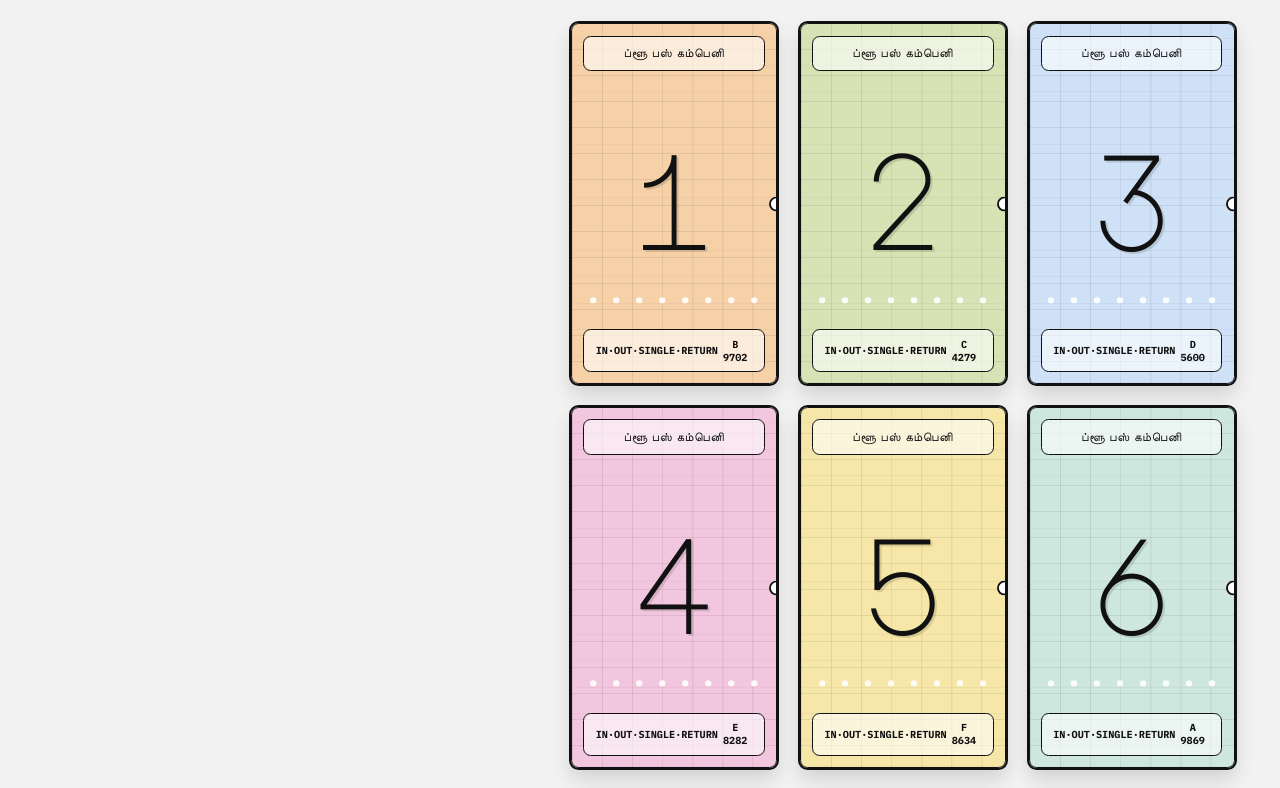
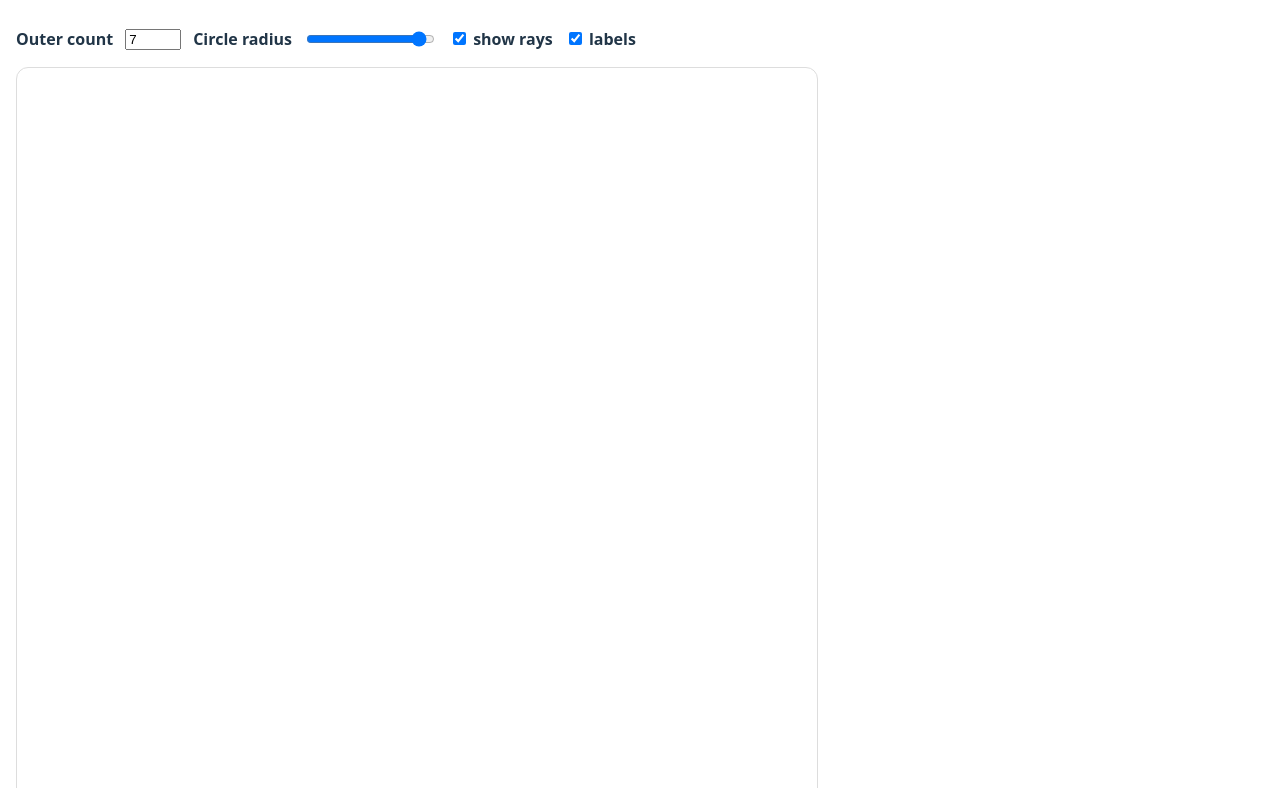
Before and after one commit to ActionSeeker/time-along-the-circle, a website built with Vite: page index.html in a window 1280 px wide. Shown: the part 22-810 px from the top of the page. Built offline with nearby package versions, Linux system fonts and the light colour scheme; files whose address does not match are found by name.

Commit message:
Adding html files

```diff
--- a/index.html
+++ b/index.html
@@ -1,205 +1,70 @@
-<!DOCTYPE html>
+<!doctype html>
 <html lang="en">
+
 <head>
-<meta charset="UTF-8" />
-<title>Printable Tickets (A4)</title>
+  <meta charset="utf-8" />
   <meta name="viewport" content="width=device-width, initial-scale=1" />
-
-<!-- Number font (swap if you like) -->
-<link href="https://fonts.googleapis.com/css2?family=League+Gothic&family=IBM+Plex+Mono:wght@700&display=swap" rel="stylesheet">
-<link href="https://fonts.googleapis.com/css2?family=Major+Mono+Display&display=swap" rel="stylesheet">
-
+  <title>Circle with Seven Around</title>
   <style>
-  /* ---------- PAGE & PRINT ---------- */
-  @page { size: A4; margin: 10mm; }              /* A4 with 10mm margins */
-  :root { --ink:#111; --page:#f2f2f2; }
-
-  body{
-    margin:0; background:var(--page);
-    font-family: system-ui, -apple-system, Segoe UI, Roboto, Arial, sans-serif;
+    :root {
+      --gap: 16px;
     }
 
-  /* Screen layout */
-  .toolbar{ position:sticky; top:0; background:#fff; padding:8px 12px; border-bottom:1px solid #ddd; }
-  .sheet{
-    display:grid; gap:6mm;
-    grid-template-columns: repeat(3, 1fr);
-    padding:12mm;
+    html,
+    body {
+      height: 100%;
     }
 
-  /* Hide toolbar when printing; force colours to print */
-  @media print{
-    .toolbar{ display:none; }
-    body{ background:#fff; }
-    .sheet{ padding:0; gap:6mm; }
-    *{
-      -webkit-print-color-adjust: exact;
-              print-color-adjust: exact;
-      forced-color-adjust: none;
-    }
+    body {
+      margin: 0;
+      font-family: system-ui, sans-serif;
+      display: grid;
+      place-items: center;
     }
 
-  /* ---------- TICKET CARD ---------- */
-.ticket{
-    /* Physical size */
-      width: 54mm;
-      /* ~credit card width, fits 3 across */
-      height: 95mm;
-      background: #f6d0a7;
-      /* default; each card will override */
-      color: var(--ink);
-      border: 0.5mm solid #111;
-      border-radius: 2mm;
-      position: relative;
-      display: flex;
-      flex-direction: column;
-      justify-content: space-between;
-      overflow: hidden;
-
-      /* avoid splitting across pages */
-      break-inside: avoid;
-      page-break-inside: avoid;
-      box-shadow: 0 4mm 8mm rgba(0, 0, 0, .15);
-      /* removed in print */
-
-  /* MULTI-BACKGROUND:
-     Order matters: first items are on TOP.
-     So we draw the grid first (on top), then the PNG, then the color. */
-  background:
-    /* 1: horizontal ledger (on top) */
-    repeating-linear-gradient(0deg, rgba(0,0,0,.08) 0 1px, transparent 1px 26px) top left / 100% 26px repeat,
-    /* 2: vertical ledger */
-    repeating-linear-gradient(90deg, rgba(0,0,0,.06) 0 1px, transparent 1px 30px) top left / 30px 100% repeat,
-    /* 3: PNG watermark (bottom) */
-    url("images/rail_map.png") center / cover no-repeat;
-    /* Let the PNG sink into the pastel stock; grids stay normal on top */
-  background-blend-mode: normal, normal, multiply !important;
-  outline:2px solid #111;
-
-  /* screen-only shadow; remove in print */
-  box-shadow: 0 10px 20px rgba(0,0,0,.15);
-}
-@media print {
-  .ticket{ box-shadow:none; }
-  *{
-    -webkit-print-color-adjust: exact;
-            print-color-adjust: exact;
-    forced-color-adjust: none;
-  }
+    .wrap {
+      width: min(800px, 92vw);
+      padding: var(--gap);
+      display: grid;
+      gap: var(--gap);
     }
 
-  /* light ledger grid */
-  .ticket::before{
-    content:""; position:absolute; inset:0; pointer-events:none;
-    background:
-      repeating-linear-gradient(0deg, rgba(0,0,0,.08) 0 0.2mm, transparent 0.2mm 7mm),
-      repeating-linear-gradient(90deg, rgba(0,0,0,.06) 0 0.2mm, transparent 0.2mm 8mm);
-    background-blend-mode: normal, normal, overlay;
-    opacity:.4;
-    z-index: 1
+    canvas {
+      width: 100%;
+      height: auto;
+      border: 1px solid #ddd;
+      border-radius: 12px;
     }
 
-  .head, .foot{
-    margin: 3mm;
-    padding: 2mm 3mm;
-    border: 0.5mm solid #111;
-    border-radius: 2mm;
-    background: rgba(255,255,255,.6);
-    text-align:center;
-  }
-  .head{ font-weight:800; font-size: 3.2mm; letter-spacing:.2mm; }
-  .foot{
-    display:flex;
-    justify-content:space-between;
-    align-items:center;
-    font: 700 2.7mm "IBM Plex Mono", ui-monospace, monospace;
+    .controls {
+      display: flex;
+      gap: 12px;
+      align-items: center;
+      flex-wrap: wrap;
     }
 
-  .head,.num,.foot { position: relative; z-index: 2; }
-
-  /* BIG number */
-.num{
-  font-family: "Major Mono Display", ui-monospace, SFMono-Regular, Menlo, Consolas, monospace;
-  font-weight: 900;
-  line-height: 1;
-  text-align: center;
-  color: #111;
-  font-size: 36mm;        /* single digits */
-  margin-top: -2mm;
-  letter-spacing: 0;      /* mono font = even spacing */
-  text-shadow: 0.6mm 0.6mm rgba(0,0,0,.12); /* optional depth */
-  font-variant-numeric: tabular-nums;       /* keeps widths consistent */
+    label {
+      font-weight: 600;
     }
-
-  .double{
-  font-size: 30mm;        /* fit 10–20 */
-  letter-spacing: -0.8mm; /* tighten two digits slightly */
-  }
-
-  /* subtle perforation row above footer */
-  .foot::before{
-    content: "........";
-    position: absolute;
-    left: 0mm;
-    right: 5mm;
-    bottom: 16mm;
-    letter-spacing: 5px;
-    /* height: 10mm; */
-    /* background:
-      radial-gradient(circle at 2mm 1.5mm, white 1.6mm, transparent 1.6mm) left top / 4mm 3mm repeat-x; */
-    opacity: .9;
-    pointer-events: none;
-    font-size: 30px;
-    color: white
-  }
-
-  /* side notches */
-  .ticket::after{
-    content:""; position:absolute; top:50%; right:-2mm; transform:translateY(-50%);
-    width:4mm; height:4mm; background:white; border-radius:50%;
-    box-shadow: inset 0 0 0 0.5mm #111;
-  }
-
-  /* pastel palette rotation */
-  .c0{ background-color:#f6d0a7; }
-  .c1{ background-color:#d7e3b5; }
-  .c2{ background-color:#cfe1f7; }
-  .c3{ background-color:#f2c6de; }
-  .c4{ background-color:#f6e6a8; }
-  .c5{ background-color:#cde7df; }
-  .c6{ background-color:#e8d0b9; }
-  .c7{ background-color:#d7cef2; }
-  .c8{ background-color:#ffd9c2; }
-  .c9{ background-color:#e3f0c7; }
   </style>
 </head>
+
 <body>
-
-<div class="toolbar">
-  <button onclick="window.print()">🖨️ Print</button>
-  <span style="margin-left:8px;color:#444">In the dialog, enable “Print backgrounds/Background graphics”.</span>
+  <div class="wrap">
+    <h1>Center circle + seven around</h1>
+    <div class="controls">
+      <label>Outer count</label>
+      <input id="count" type="number" min="2" max="60" value="7" />
+      <label>Circle radius</label>
+      <input id="radius" type="range" min="20" max="160" value="150" />
+      <label><input id="showRays" type="checkbox" checked> show rays</label>
+      <label><input id="labels" type="checkbox" checked> labels</label>
+    </div>
+    <canvas id="c" width="800" height="800"></canvas>
   </div>
 
-<main class="sheet" id="sheet"></main>
+  <!-- If your entry is src/main.js, change to /src/main.js -->
+  <script type="module" src="src/main.js"></script>
+</body>
 
-<script>
-  const sheet = document.getElementById('sheet');
-  const colors = ["c0","c1","c2","c3","c4","c5","c6","c7","c8","c9"];
-  const rand = (a,b)=> Math.floor(Math.random()*(b-a+1))+a;
-
-  for(let i=1;i<=20;i++){
-    const t = document.createElement('section');
-    t.className = `ticket ${colors[(i-1)%colors.length]}`;
-
-    const serial = `${["A","B","C","D","E","F"][i%6]} ${rand(2000,9999)}`;
-
-    t.innerHTML = `
-      <div class="head">ப்ளூ பஸ் கம்பெனி</div>
-      <div class="num ${i>=10?'double':''}">${i}</div>
-      <div class="foot"><span>IN·OUT·SINGLE·RETURN</span><span>${serial}</span></div>
-    `;
-    sheet.appendChild(t);
-  }
-</script>
-</body>
 </html>
```
Lines whose indentation alone changed are shown as unchanged.
